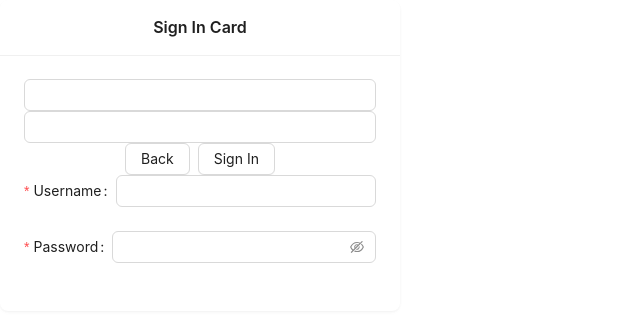
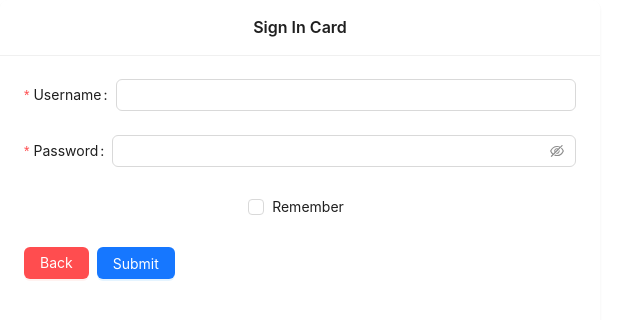
Before and after one commit to 1108rap/antismereact, a React (Create React App) app: page /login in a window 1280 px wide. Shown: the top 320 px of the page, without its empty margins (0-640 px from the left). Built offline with nearby package versions, Linux system fonts and the light colour scheme.

Commit message:
Update Source

```diff
--- a/src/pages/Login/index.js
+++ b/src/pages/Login/index.js
@@ -1,8 +1,8 @@
 import React from "react";
-import CardAuth from "../../components/CardAuth";
+import FormLogin from "./FormLogin";
 
 const Login = () => {
-  return <CardAuth />;
+  return <FormLogin />;
 };
 
 export default Login;
```
